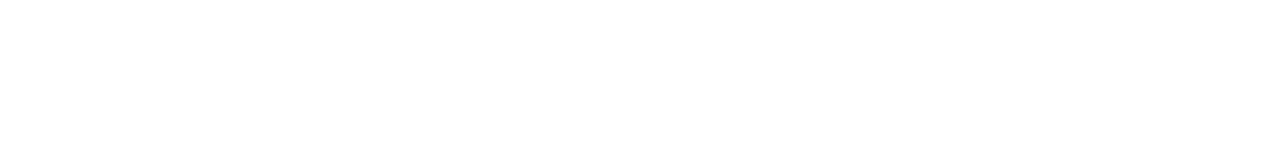
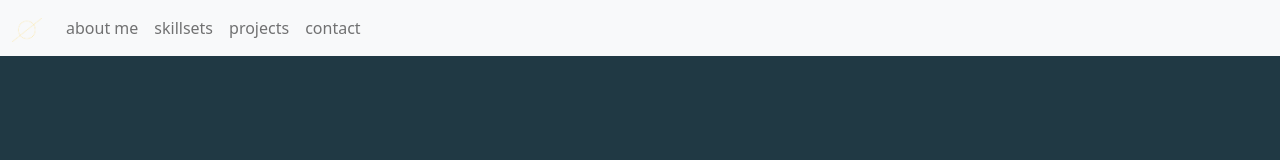
Before and after one commit to DustyDonut/class-, a plain HTML site: page UX_UI_HW_20/index.html in a window 1280 px wide. Drawn offline with nearby package versions, Linux system fonts and the light colour scheme.

Commit message:
20 updates bootstrap

```diff
--- a/UX_UI_HW_20/css/style.css
+++ b/UX_UI_HW_20/css/style.css
@@ -0,0 +1,8 @@
+body {
+        background-color: #203944;
+}
+
+
+.navbar {
+        background-color: #203944;
+}
--- a/UX_UI_HW_20/index.html
+++ b/UX_UI_HW_20/index.html
@@ -1,14 +1,45 @@
 <!DOCTYPE html>
 <html>
+
 <head>
   <title>UX/UI Homework 20</title>
-  <link rel="stylesheet" href="https://cdn.jsdelivr.net/npm/bootstrap@4.6.2/dist/css/bootstrap.min.css" integrity="sha384-xOolHFLEh07PJGoPkLv1IbcEPTNtaed2xpHsD9ESMhqIYd0nLMwNLD69Npy4HI+N" crossorigin="anonymous">
+  <link href="https://cdn.jsdelivr.net/npm/bootstrap@5.2.2/dist/css/bootstrap.min.css" rel="stylesheet"
+    integrity="sha384-Zenh87qX5JnK2Jl0vWa8Ck2rdkQ2Bzep5IDxbcnCeuOxjzrPF/et3URy9Bv1WTRi" crossorigin="anonymous">
   <link rel="stylesheet" href="./css/style.css" type="text/css">
 </head>
+
 <body>
-
-
+  <nav class="navbar navbar-expand-lg bg-light">
+    <div class="container-fluid">
+      <a class="navbar-brand" href="#">
+        <img src="/images/logo.png" alt="Bootstrap" width="30" height="24">
+      </a>
+      <button class="navbar-toggler" type="button" data-bs-toggle="collapse" data-bs-target="#navbarNav"
+        aria-controls="navbarNav" aria-expanded="false" aria-label="Toggle navigation">
+        <span class="navbar-toggler-icon"></span>
+      </button>
+      <div class="collapse navbar-collapse" id="navbarNav">
+        <ul class="navbar-nav">
+          <li class="nav-item">
+            <a class="nav-link" href="#">about me</a>
+          </li>
+          <li class="nav-item">
+            <a class="nav-link" href="#">skillsets</a>
+          </li>
+          <li class="nav-item">
+            <a class="nav-link" href="#">projects</a>
+          </li>
+          <li class="nav-item">
+            <a class="nav-link" href="#">contact</a>
+          </li>
+        </ul>
+      </div>
+    </div>
+  </nav>
 
 
 </body>
+<script src="https://cdn.jsdelivr.net/npm/bootstrap@5.2.2/dist/js/bootstrap.bundle.min.js"
+  integrity="sha384-OERcA2EqjJCMA+/3y+gxIOqMEjwtxJY7qPCqsdltbNJuaOe923+mo//f6V8Qbsw3" crossorigin="anonymous"></script>
+
 </html>
```
Also changed, not shown: UX_UI_HW_20/images/Projects_pg01_image.png (added), UX_UI_HW_20/images/logo.png (added), 3 other files.
